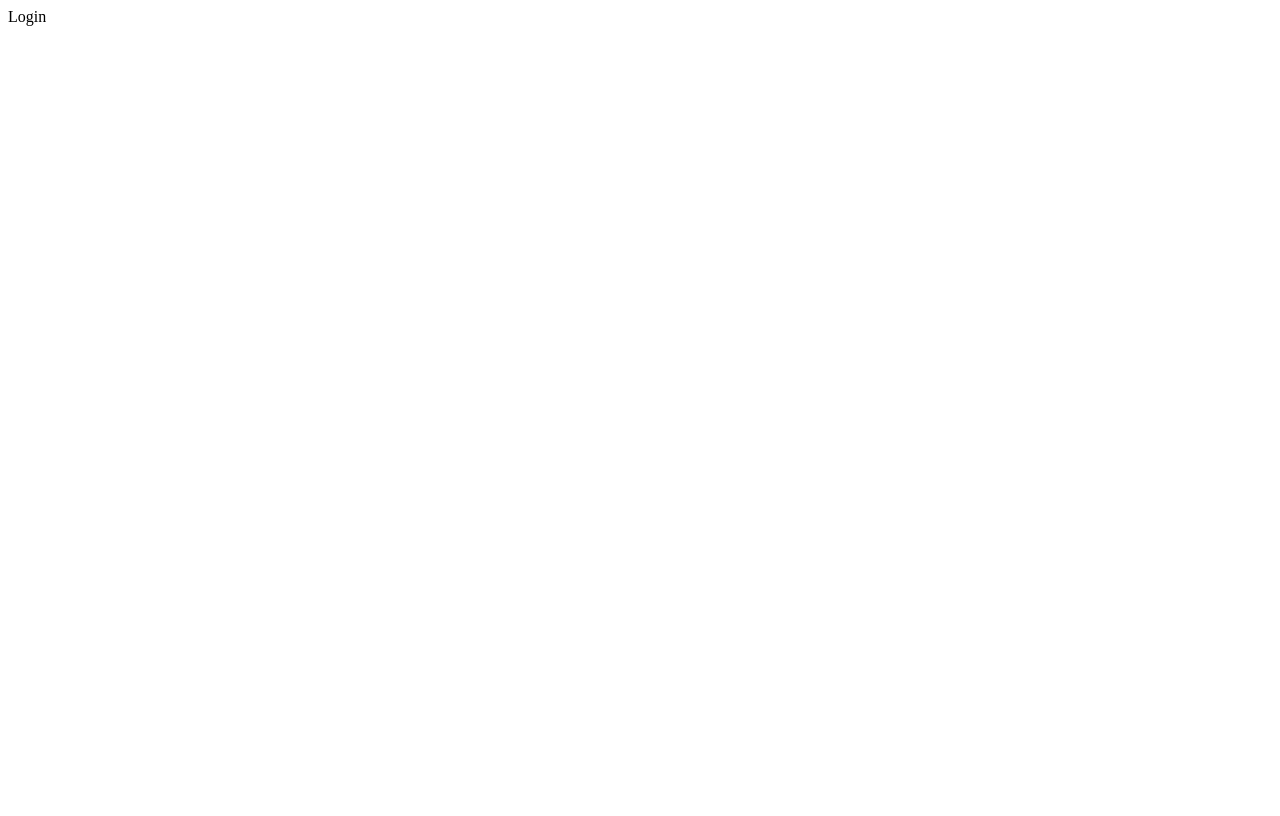
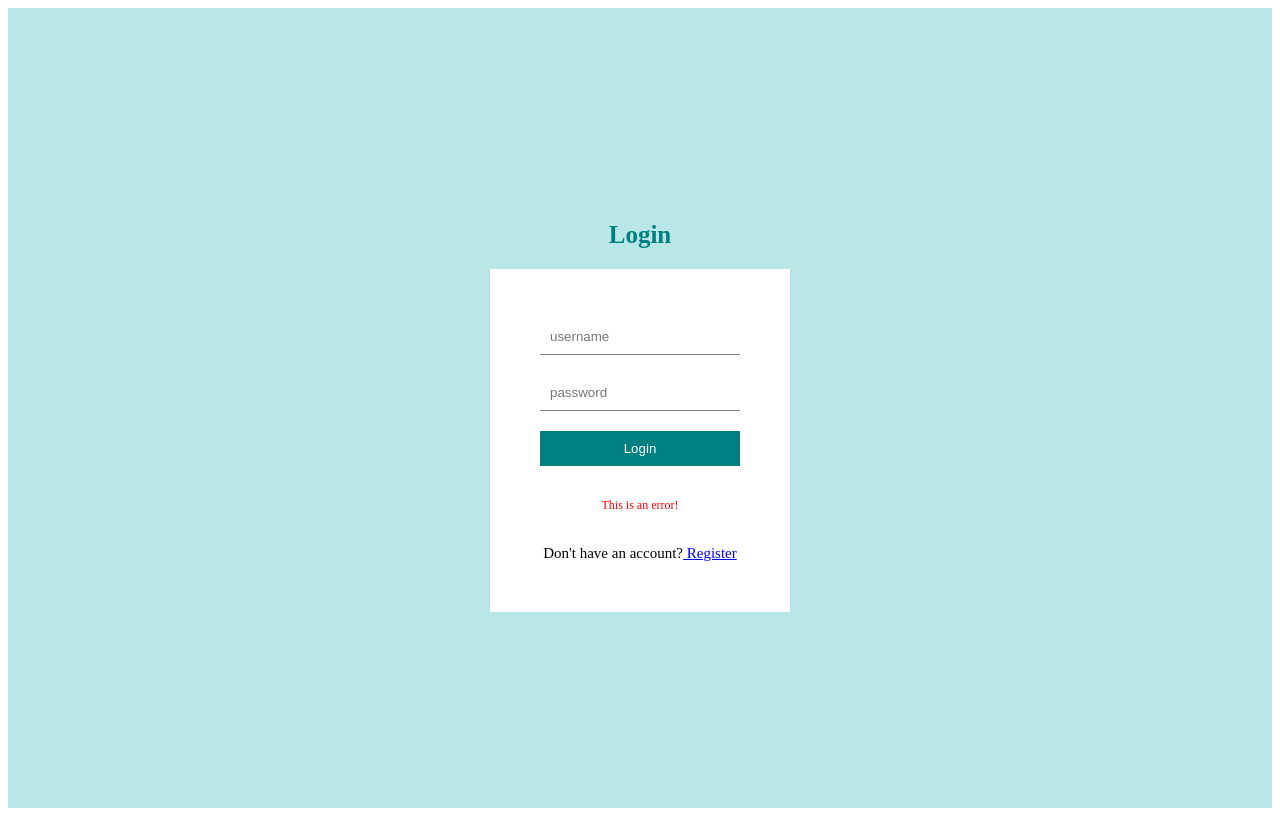
Before and after one commit to SutMa/StudentBlogApp, a React (Create React App) app in the folder client/: page /login in a window 1280 px wide. Built offline with nearby package versions, Linux system fonts and the light colour scheme.

Commit message:
Finished style for login and register pages

```diff
--- a/client/package.json
+++ b/client/package.json
@@ -10,6 +10,7 @@
     "react-dom": "^18.2.0",
     "react-router-dom": "^6.14.2",
     "react-scripts": "5.0.1",
+    "sass": "^1.64.2",
     "web-vitals": "^2.1.4"
   },
   "scripts": {
--- a/client/src/App.js
+++ b/client/src/App.js
@@ -5,12 +5,39 @@
 import Single from './pages/Single'
 import Write from './pages/Write'
 import Home from './pages/Home'
+import Navbar from './components/Navbar'
+import Footer from './components/Footer'
+import { Outlet } from 'react-router-dom'
+import './style.scss'
 
+export const Layout = () =>{
+  return (
+      <div>
+        <Navbar/>
+        <Outlet/>
+        <Footer/>
+      </div>
+    )
+}
 
 const router = createBrowserRouter([
   {
     path: '/',
-    element: <Home/>
+    element: <Layout/>,
+    children: [
+      {
+        path: '/',
+        element: <Home/>
+      },
+      {
+        path: '/post/:id',
+        element: <Single/>
+      },
+      {
+        path: '/write',
+        element: <Write/>
+      },
+    ]
   },
   {
     path: '/register',
@@ -20,22 +47,17 @@
     path: '/login',
     element: <Login/>
   },
-  {
-    path: '/single',
-    element: <Single/>
-  },
-  {
-    path: '/write',
-    element: <Write/>
-  }
 ])
 
 function App() {
   return (
-    <div>
-    <RouterProvider router = {router}/>
+    <div className='app'>
+      <div className='container'>
+        <RouterProvider router = {router}/>
+      </div>
     </div>
   )
 }
 
+
 export default App
--- /dev/null
+++ b/client/src/components/Footer.jsx
@@ -0,0 +1,9 @@
+import React from 'react'
+
+function Footer() {
+  return (
+    <div>Footer</div>
+  )
+}
+
+export default Footer
--- /dev/null
+++ b/client/src/components/Navbar.jsx
@@ -0,0 +1,9 @@
+import React from 'react'
+
+function Navbar() {
+  return (
+    <div>Navbar</div>
+  )
+}
+
+export default Navbar
--- a/client/src/pages/Register.jsx
+++ b/client/src/pages/Register.jsx
@@ -1,8 +1,19 @@
 import React from 'react'
+import { Link } from 'react-router-dom'
 
 const Register = () => {
   return (
-    <div>Register</div>
+    <div className='auth'>
+      <h1>Register</h1>
+      <form >
+        <input required type="text" placeholder='username'/>
+        <input required type="email" placeholder='email'/>
+        <input required type="password" placeholder='password'/>
+        <button>Register</button>
+        <p>This is an error!</p>
+        <span>Do you have an account?<Link to='/login'>Login</Link></span>
+      </form>
+    </div>
   )
 }
 
--- a/client/src/pages/login.jsx
+++ b/client/src/pages/login.jsx
@@ -1,8 +1,18 @@
 import React from 'react'
+import { Link } from 'react-router-dom'
 
 const Login = () => {
   return (
-    <div>Login</div>
+    <div className='auth'>
+      <h1>Login</h1>
+      <form >
+        <input required type="text" placeholder='username'/>
+        <input required type="password" placeholder='password'/>
+        <button>Login</button>
+        <p>This is an error!</p>
+        <span>Don't have an account?<Link to='/register'> Register</Link></span>
+      </form>
+    </div>
   )
 }
 
--- /dev/null
+++ b/client/src/style.scss
@@ -0,0 +1,55 @@
+$lightGreen: #b9e7e7;
+
+.app{
+  .container{
+    //Login and Register
+    .auth{
+      display: flex;
+      flex-direction: column;
+      align-items: center;
+      justify-content: center;
+      height: 100vh;
+      background-color: $lightGreen;
+
+      h1{
+        font-size: 25px;
+        color: teal;
+        margin-bottom: 20px;
+      }
+
+      form{
+        display: flex;
+        flex-direction: column;
+        padding: 50px;
+        background-color: white;
+        width: 200px;
+        gap: 20px;
+      }
+
+      input{
+        padding: 10px;
+        border: none;
+        border-bottom: 1px solid gray;
+      }
+
+      button{
+        padding: 10px;
+        border: none;
+        background-color: teal;
+        color: white;
+        cursor: pointer;
+      }
+
+      span{
+        font-size: 15px;
+        text-align: center;
+      }
+
+      p{
+        font-size: 12px;
+        color: red;
+        text-align: center;
+      }
+    }
+  }
+}
```
Also changed, not shown: 1 other file (tests, documents, lock files or other folders).
